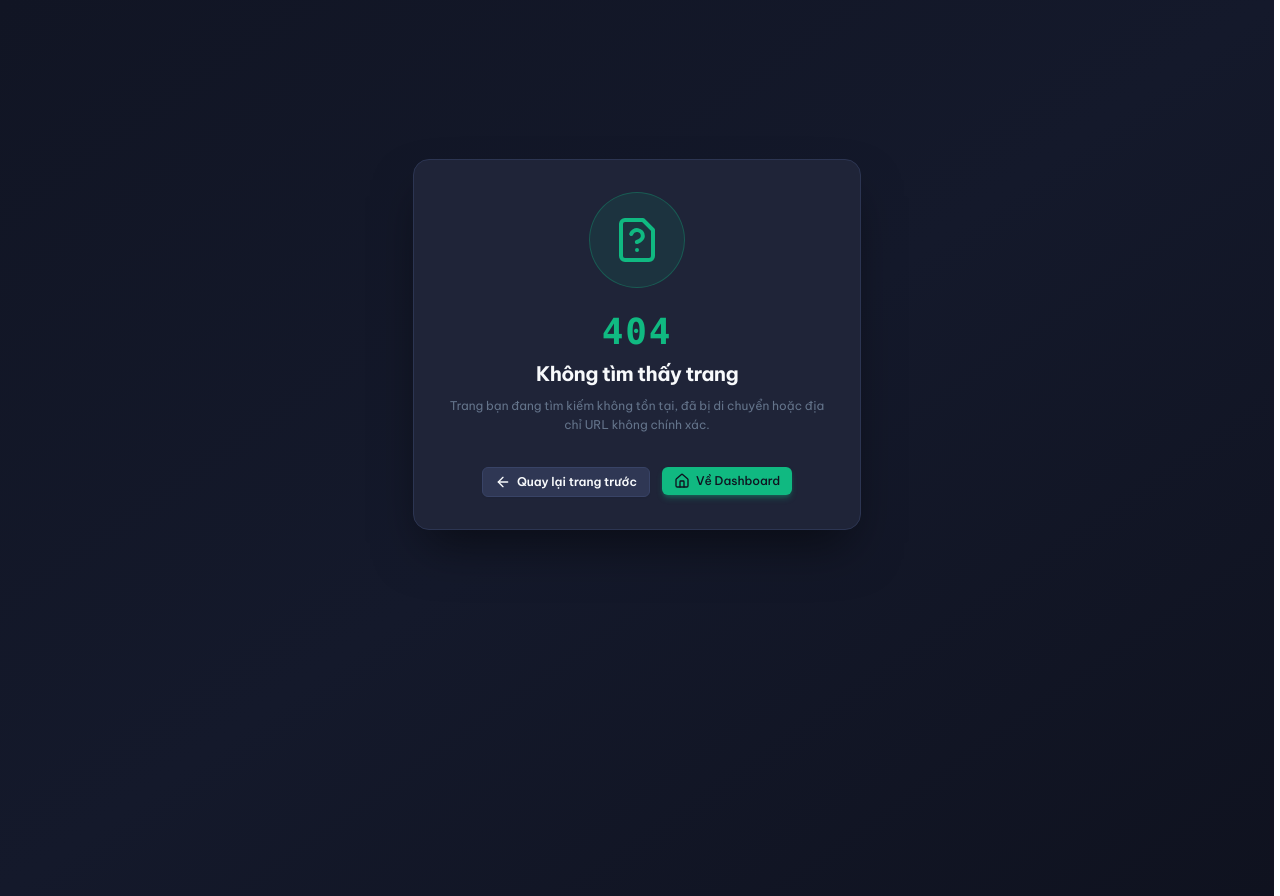
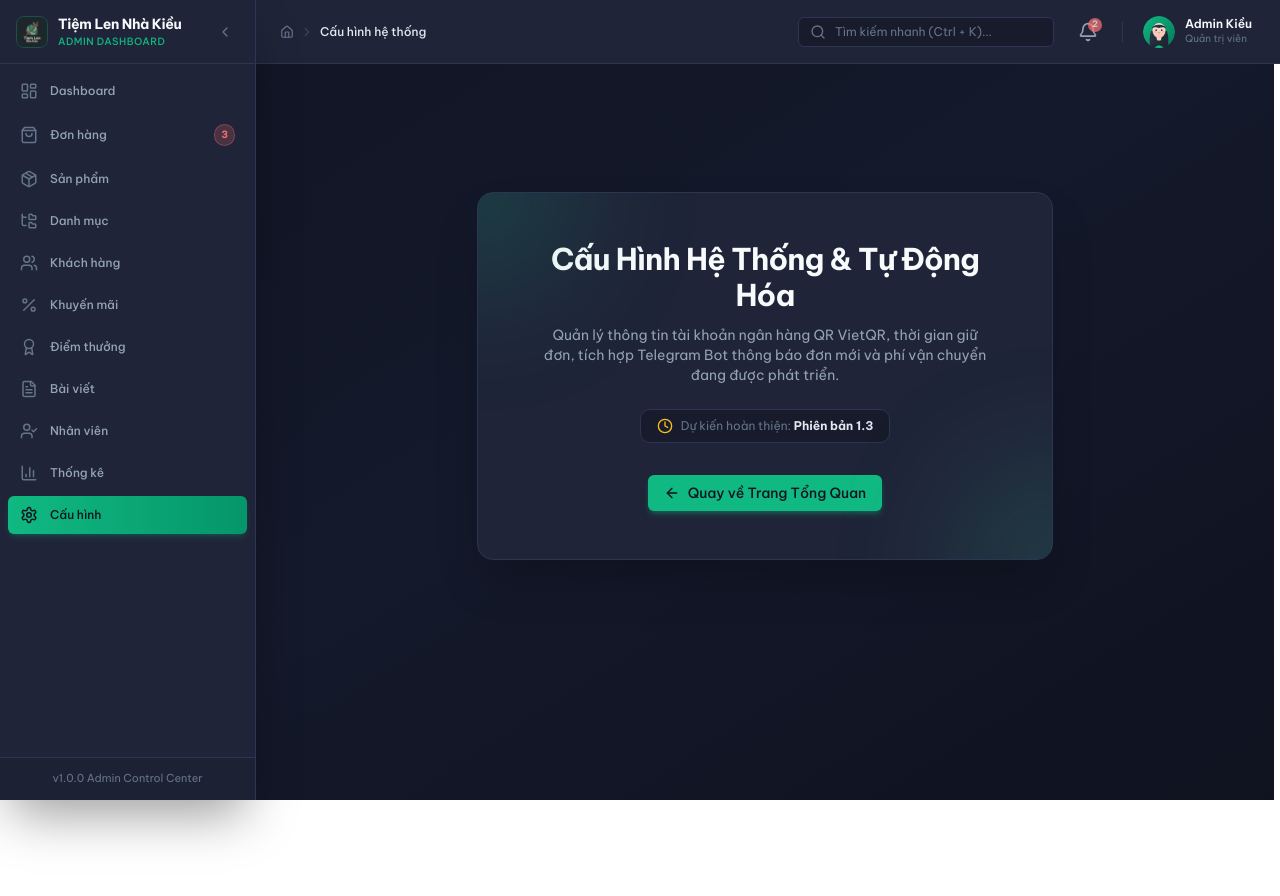
Before and after one commit to lesitoan/ShopLen, a Next.js app in the folder fe-admin/: page /settings in a window 1280 px wide. Before the commit this address had no page. After the commit the page ends 800 px from the top, so only its background shows below. Built offline with nearby package versions, Linux system fonts and the light colour scheme.

Commit message:
feat(admin): ui coming soon

```diff
--- /dev/null
+++ b/fe-admin/src/app/(dashboard)/blog/page.tsx
@@ -0,0 +1,10 @@
+import { BlogListScreen } from "@/screens/blog";
+
+export const metadata = {
+  title: "Bài Viết Blog CMS | Tiệm Len Nhà Kiều Admin",
+  description: "Quản lý bài viết blog, tin tức và nội dung chuẩn SEO kéo traffic",
+};
+
+export default function BlogPage() {
+  return <BlogListScreen />;
+}
--- /dev/null
+++ b/fe-admin/src/app/(dashboard)/promotions/page.tsx
@@ -0,0 +1,10 @@
+import { PromotionsScreen } from "@/screens/promotions";
+
+export const metadata = {
+  title: "Mã Giảm Giá & Khuyến Mãi | Tiệm Len Nhà Kiều Admin",
+  description: "Quản lý mã giảm giá, voucher khuyến mãi và chiến dịch bán hàng",
+};
+
+export default function PromotionsPage() {
+  return <PromotionsScreen />;
+}
--- /dev/null
+++ b/fe-admin/src/app/(dashboard)/rewards/config/page.tsx
@@ -0,0 +1,10 @@
+import { RewardsConfigScreen } from "@/screens/rewards";
+
+export const metadata = {
+  title: "Cấu Hình Tích Điểm | Tiệm Len Nhà Kiều Admin",
+  description: "Cấu hình tỷ lệ tích điểm thưởng và quy đổi quà tặng cho khách hàng",
+};
+
+export default function RewardsConfigPage() {
+  return <RewardsConfigScreen />;
+}
--- /dev/null
+++ b/fe-admin/src/app/(dashboard)/settings/page.tsx
@@ -0,0 +1,10 @@
+import { SettingsScreen } from "@/screens/settings";
+
+export const metadata = {
+  title: "Cấu Hình Hệ Thống | Tiệm Len Nhà Kiều Admin",
+  description: "Cấu hình ngân hàng VietQR, Telegram Bot, phí ship và cài đặt hệ thống",
+};
+
+export default function SettingsPage() {
+  return <SettingsScreen />;
+}
--- /dev/null
+++ b/fe-admin/src/components/ui/ComingSoonScreen.tsx
@@ -0,0 +1,51 @@
+"use client";
+
+import React from "react";
+import Link from "next/link";
+import { ArrowLeft, Clock } from "lucide-react";
+import { Button } from "@/components/ui/Button";
+
+export interface ComingSoonScreenProps {
+  title: string;
+  description: string;
+  expectedDate?: string;
+}
+
+export function ComingSoonScreen({
+  title,
+  description,
+  expectedDate = "Q3 / 2026",
+}: ComingSoonScreenProps) {
+  return (
+    <div className="min-h-[70vh] flex flex-col items-center justify-center p-4">
+      <div className="max-w-xl w-full bg-surface border border-border rounded-2xl p-8 sm:p-12 text-center shadow-2xl relative overflow-hidden">
+        {/* Glow Effects */}
+        <div className="absolute -top-24 -left-24 w-48 h-48 bg-primary/20 rounded-full blur-3xl pointer-events-none" />
+        <div className="absolute -bottom-24 -right-24 w-48 h-48 bg-secondary/15 rounded-full blur-3xl pointer-events-none" />
+
+        <h1 className="text-2xl sm:text-3xl font-bold text-text-highlight tracking-tight mb-3">
+          {title}
+        </h1>
+
+        <p className="text-xs sm:text-sm text-text-secondary max-w-md mx-auto leading-relaxed mb-6">
+          {description}
+        </p>
+
+        {/* Expected Completion */}
+        <div className="inline-flex items-center gap-2 px-4 py-2 rounded-xl bg-surface-muted border border-border text-xs text-text-muted mb-8">
+          <Clock className="w-4 h-4 text-status-warning" />
+          <span>Dự kiến hoàn thiện: <strong className="text-text-primary">{expectedDate}</strong></span>
+        </div>
+
+        {/* Action Button */}
+        <div className="flex justify-center">
+          <Link href="/">
+            <Button variant="primary" size="md" leftIcon={<ArrowLeft className="w-4 h-4" />}>
+              Quay về Trang Tổng Quan
+            </Button>
+          </Link>
+        </div>
+      </div>
+    </div>
+  );
+}
--- /dev/null
+++ b/fe-admin/src/screens/blog/index.tsx
@@ -0,0 +1,14 @@
+"use client";
+
+import React from "react";
+import { ComingSoonScreen } from "@/components/ui/ComingSoonScreen";
+
+export function BlogListScreen() {
+  return (
+    <ComingSoonScreen
+      title="Nội Dung Blog CMS &amp; Bài Viết SEO"
+      description="Hệ thống soạn thảo bài viết chuẩn SEO, chèn ảnh/video, gắn sản phẩm liên quan và lên lịch xuất bản tự động đang được hoàn thiện."
+      expectedDate="Phiên bản 1.3"
+    />
+  );
+}
--- /dev/null
+++ b/fe-admin/src/screens/promotions/index.tsx
@@ -0,0 +1,14 @@
+"use client";
+
+import React from "react";
+import { ComingSoonScreen } from "@/components/ui/ComingSoonScreen";
+
+export function PromotionsScreen() {
+  return (
+    <ComingSoonScreen
+      title="Quản Lý Mã Giảm Giá &amp; Khuyến Mãi"
+      description="Hệ thống khởi tạo mã giảm giá tự động theo %, số tiền cố định, điều kiện đơn tối thiểu và giới hạn lượt dùng đang được phát triển."
+      expectedDate="Phiên bản 1.2"
+    />
+  );
+}
--- /dev/null
+++ b/fe-admin/src/screens/rewards/index.tsx
@@ -0,0 +1,14 @@
+"use client";
+
+import React from "react";
+import { ComingSoonScreen } from "@/components/ui/ComingSoonScreen";
+
+export function RewardsConfigScreen() {
+  return (
+    <ComingSoonScreen
+      title="Cấu Hình Điểm Thưởng &amp; Tích Điểm"
+      description="Tính năng cấu hình tỷ lệ quy đổi điểm thưởng khi mua hàng, quy đổi điểm sang tiền giảm giá và quản lý chính sách thành viên đang được phát triển."
+      expectedDate="Phiên bản 1.2"
+    />
+  );
+}
--- /dev/null
+++ b/fe-admin/src/screens/settings/index.tsx
@@ -0,0 +1,14 @@
+"use client";
+
+import React from "react";
+import { ComingSoonScreen } from "@/components/ui/ComingSoonScreen";
+
+export function SettingsScreen() {
+  return (
+    <ComingSoonScreen
+      title="Cấu Hình Hệ Thống &amp; Tự Động Hóa"
+      description="Quản lý thông tin tài khoản ngân hàng QR VietQR, thời gian giữ đơn, tích hợp Telegram Bot thông báo đơn mới và phí vận chuyển đang được phát triển."
+      expectedDate="Phiên bản 1.3"
+    />
+  );
+}
```
